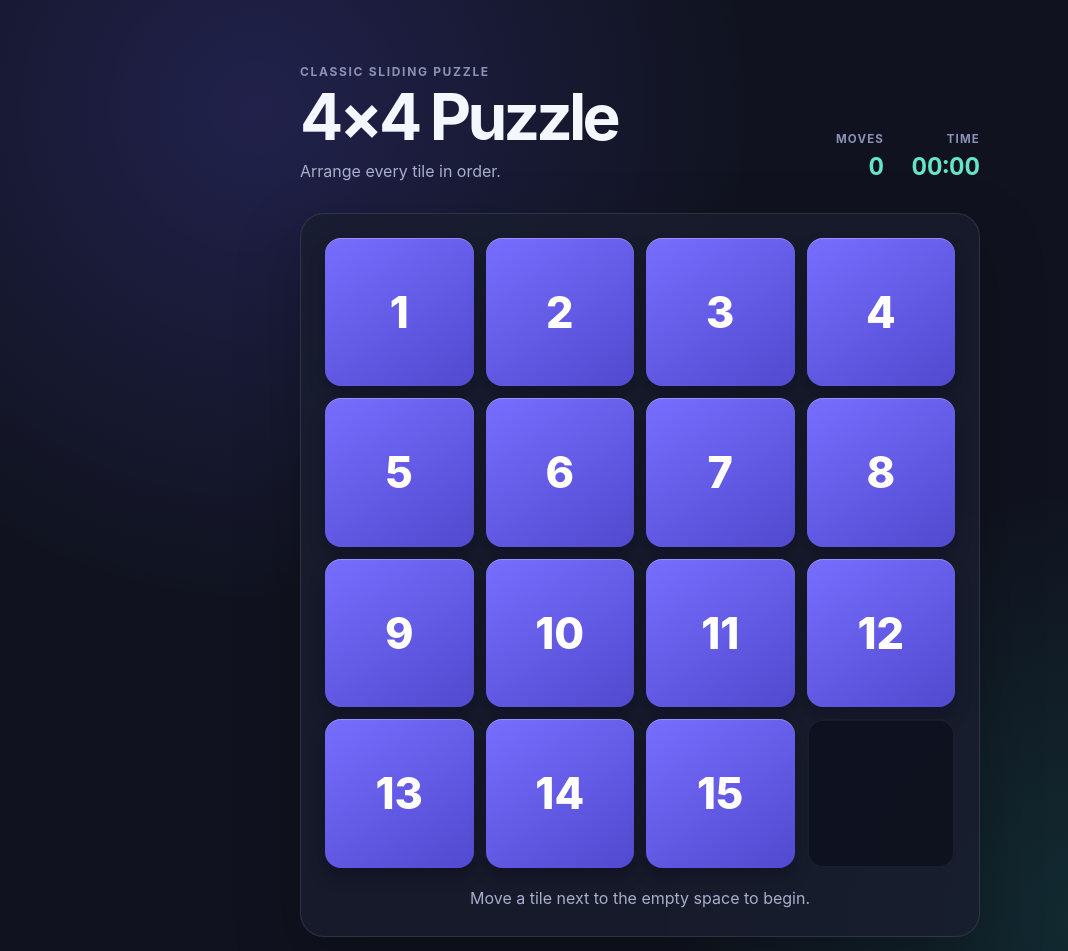
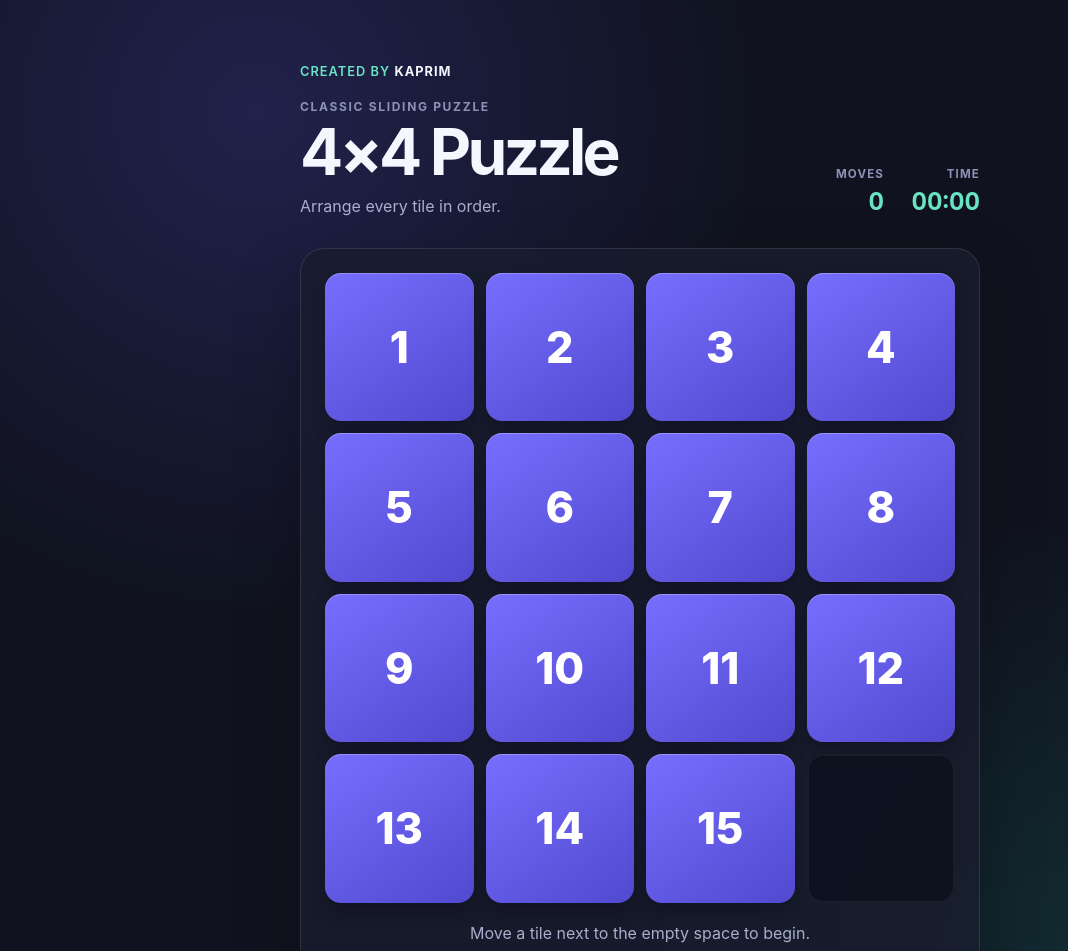
Before and after one commit to Abdelkarim26/4x4-puzzle-game, a plain HTML site: page index.html in a window 1280 px wide. Shown: the top 951 px of the page, without its empty margins (0-1068 px from the left). Drawn offline with Linux system fonts and the light colour scheme.

Commit message:
Add creator credit to puzzle game

```diff
--- a/index.html
+++ b/index.html
@@ -8,6 +8,7 @@
   </head>
   <body>
     <main class="game-shell">
+      <p class="creator-credit">Created by <strong>Kaprim</strong></p>
       <header class="game-header">
         <div>
           <p class="eyebrow">Classic sliding puzzle</p>
--- a/style.css
+++ b/style.css
@@ -27,6 +27,19 @@ button {
   width: min(100% - 2rem, 680px);
   margin: 0 auto;
   padding: 4rem 0 2rem;
+}
+
+.creator-credit {
+  margin: 0 0 1.25rem;
+  color: #68e4c5;
+  font-size: 0.8rem;
+  font-weight: 600;
+  letter-spacing: 0.08em;
+  text-transform: uppercase;
+}
+
+.creator-credit strong {
+  color: #f5f7ff;
 }
 
 .game-header {
```
